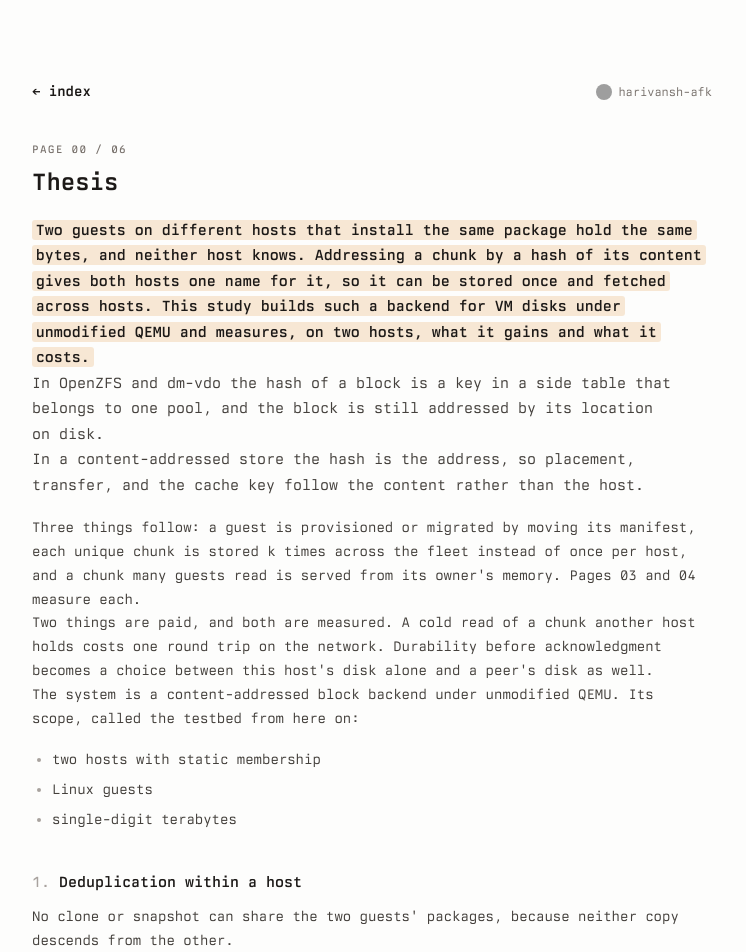
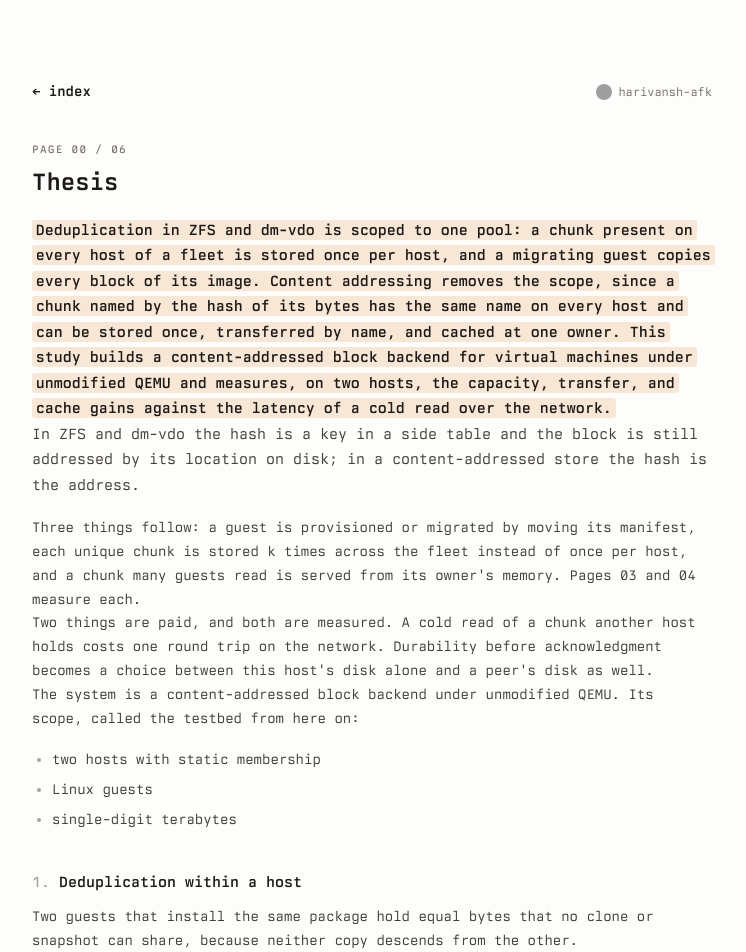
Before and after one commit to harivansh-afk/cas, a SvelteKit app in the folder playbook/: page /00 in a window 1280 px wide. Shown: the top 952 px of the page, without its empty margins (268-1014 px from the left). Built offline with nearby package versions, Linux system fonts and the light colour scheme; grey boxes are pictures that could not be loaded.

Commit message:
spec: state the thesis as a problem statement

```diff
--- a/playbook/src/routes/+page.svelte
+++ b/playbook/src/routes/+page.svelte
@@ -9,7 +9,7 @@
 	<title>Content-addressed deduplication: a distributed-storage-system study</title>
 	<meta
 		name="description"
-		content="Two guests on two hosts that install the same package hold the same bytes twice, and per-host deduplication in ZFS and dm-vdo does not know. This study names each chunk by its hash, so both hosts compute the same name without speaking, and builds on that a block backend for virtual machines under unmodified QEMU. We predict that a guest is provisioned or migrated by moving only its manifest, that two hosts store at most 55% of what two per-host ZFS pools hold, that a cold 4 KiB read from a peer's memory over TCP arrives before one from local NVMe, and that single-host capture is within 10% of ZFS fast dedup at equal block size. The testbed is two hosts with static membership, Linux guests, and single-digit terabytes, and the cost measured is the network round trip on the cold read path and, in fleet class, on the FLUSH path."
+		content="Deduplication in ZFS and dm-vdo is scoped to one pool, so a fleet stores a chunk shared by all its hosts once per host and migrates a guest by copying every block of its image. This study names each chunk by the hash of its bytes, which is the same on every host, and builds on that a block backend for virtual machines under unmodified QEMU. We predict that a guest is provisioned or migrated by moving only its manifest, that two hosts store at most 55% of what two per-host ZFS pools hold, that a cold 4 KiB read from a peer's memory over TCP arrives before one from local NVMe, and that single-host capture is within 10% of ZFS fast dedup at equal block size. The testbed is two hosts with static membership, Linux guests, and single-digit terabytes, and the cost measured is the network round trip on the cold read path and, in fleet class, on the FLUSH path."
 	/>
 </svelte:head>
 
--- a/playbook/src/routes/00/+page.svelte
+++ b/playbook/src/routes/00/+page.svelte
@@ -6,9 +6,8 @@
 
 <PageHead num="00" />
 <p class="lede">
-	<mark>Two guests on different hosts that install the same package hold the same bytes, and neither host knows. Addressing a chunk by a hash of its content gives both hosts one name for it, so it can be stored once and fetched across hosts. This study builds such a backend for VM disks under unmodified QEMU and measures, on two hosts, what it gains and what it costs.</mark><br />
-	In OpenZFS and dm-vdo the hash of a block is a key in a side table that belongs to one pool, and the block is still addressed by its location on disk.<br />
-	In a content-addressed store the hash is the address, so placement, transfer, and the cache key follow the content rather than the host.
+	<mark>Deduplication in ZFS and dm-vdo is scoped to one pool: a chunk present on every host of a fleet is stored once per host, and a migrating guest copies every block of its image. Content addressing removes the scope, since a chunk named by the hash of its bytes has the same name on every host and can be stored once, transferred by name, and cached at one owner. This study builds a content-addressed block backend for virtual machines under unmodified QEMU and measures, on two hosts, the capacity, transfer, and cache gains against the latency of a cold read over the network.</mark><br />
+	In ZFS and dm-vdo the hash is a key in a side table and the block is still addressed by its location on disk; in a content-addressed store the hash is the address.
 </p>
 <p>
 	Three things follow: a guest is provisioned or migrated by moving its manifest, each unique chunk is stored k times across the fleet instead of once per host, and a chunk many guests read is served from its owner's memory. Pages 03 and 04 measure each.<br />
@@ -23,7 +22,7 @@
 
 <h2>Deduplication within a host</h2>
 <p>
-	No clone or snapshot can share the two guests' packages, because neither copy descends from the other.
+	Two guests that install the same package hold equal bytes that no clone or snapshot can share, because neither copy descends from the other.
 </p>
 <p>
 	A deduplication table shares them. OpenZFS keeps one per pool, the DDT, and Linux has had <a href="https://docs.kernel.org/admin-guide/device-mapper/vdo.html" target="_blank" rel="noopener">dm-vdo</a> in the mainline kernel since 6.9.<br />
```
Also changed, not shown: 1 other file (tests, documents, lock files or other folders).
